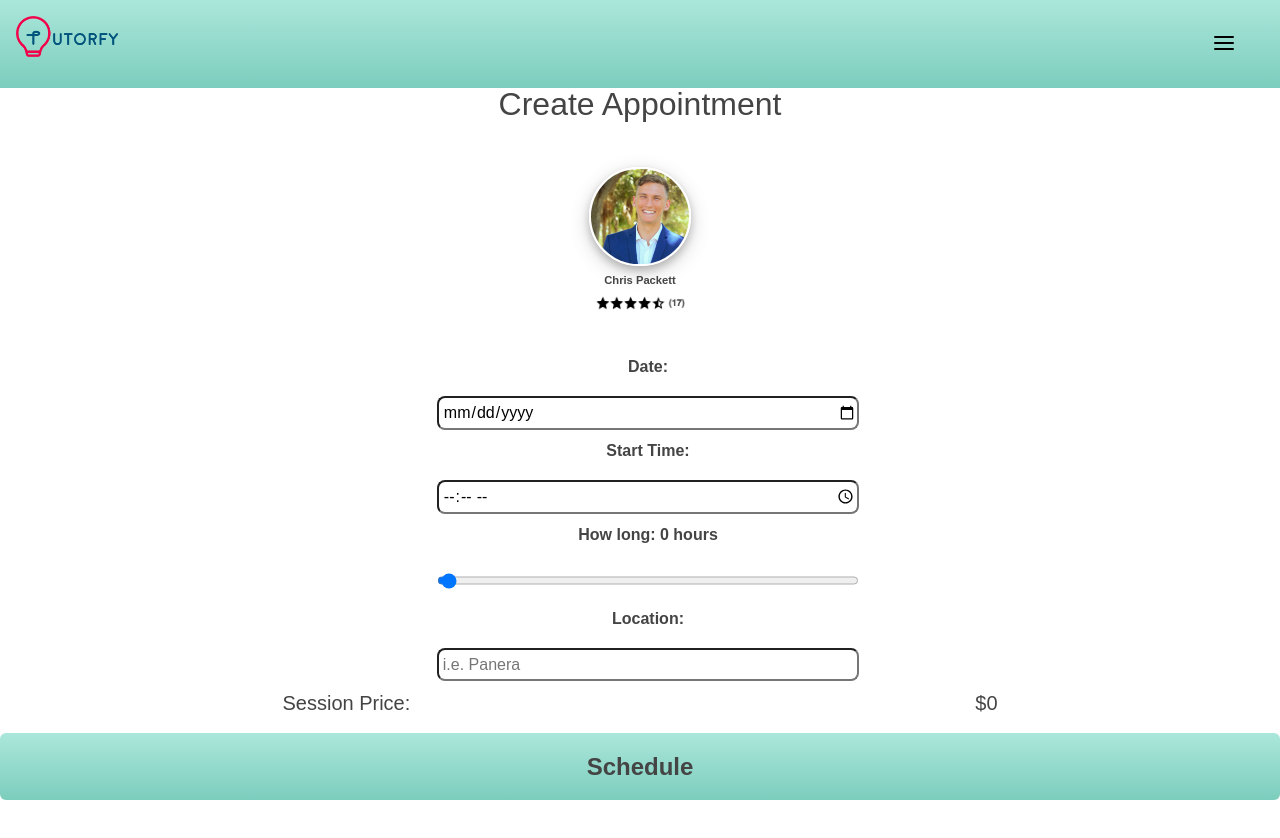
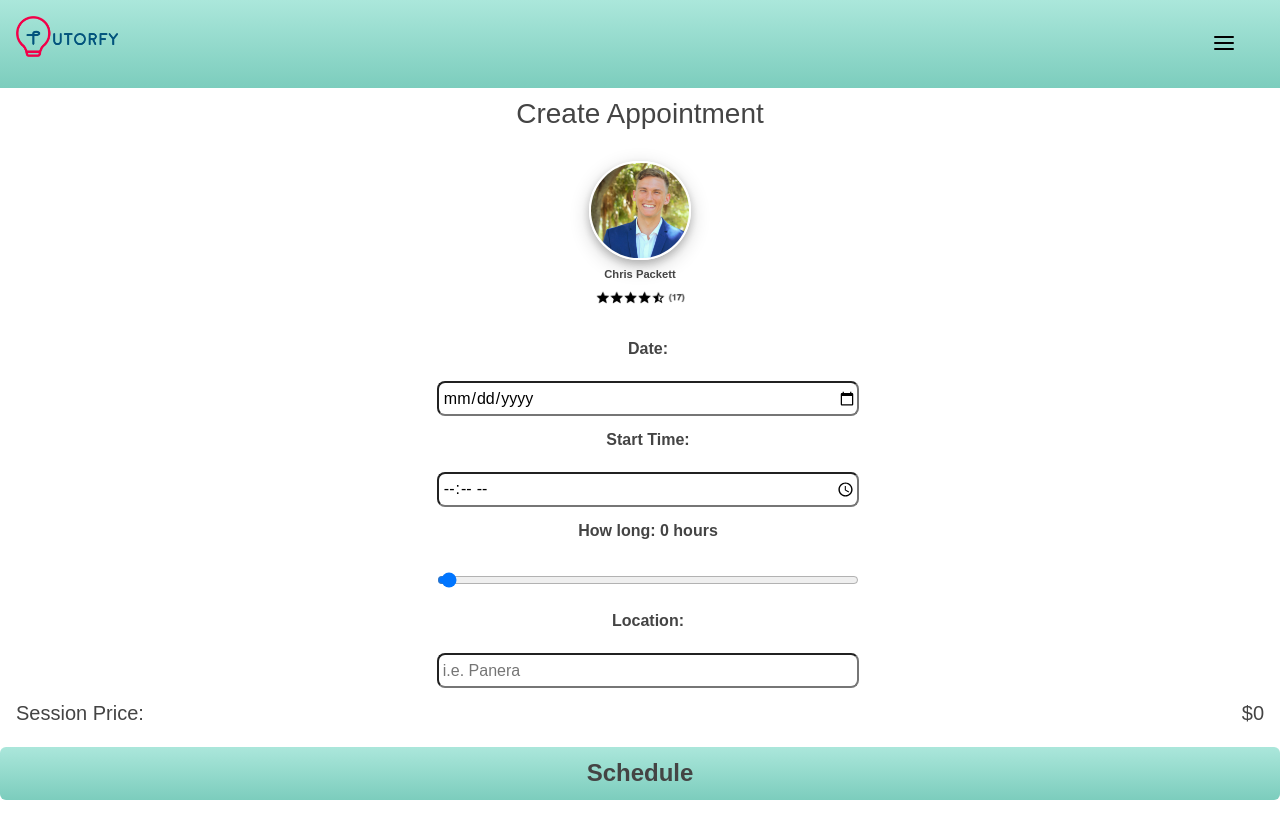
Before and after one commit to chris-packett/tutorfy, a React (Create React App) app: page /appointment/add in a window 1280 px wide. Shown: the top 838 px of the page. Built offline with nearby package versions, Linux system fonts and the light colour scheme; the HTML template or start-up script is replaced by a standard one.

Commit message:
updated CSS for add appointment page, also formatted apptLength better

```diff
--- a/src/App.css
+++ b/src/App.css
@@ -26,7 +26,7 @@
 }
 
 .appointment-header {
-    height: 5%;
+    height: 6%;
     width: 100%;
     display: flex;
     justify-content: center;
@@ -66,7 +66,7 @@
 
 
 .appointment-form-container {
-    height: 62.5%;
+    height: 65%;
     width: 100%;
 }
 
@@ -99,17 +99,13 @@
     color: #444444;
     display: flex;
     align-items: center;
-    justify-content: space-around;
+    justify-content: space-between;
+    padding: 1em;
 }
-
-/* .schedule-appointment-button-container {
-    width: 100%;
-    height: 15%;
-} */
 
 .schedule-appointment-button {
     width: 100%;
-    height: 15%;
+    height: 11.5%;
     background-image: linear-gradient(#ABE7DB, #7CCDBD);
     border: none;
     color: #444444;
--- a/src/components/Appointments/AppointmentForm.js
+++ b/src/components/Appointments/AppointmentForm.js
@@ -42,14 +42,24 @@ class AppointmentForm extends Component {
     }
 
     formatAppointmentLength = () => {
-        if (this.state.appointmentLength === "1") {
-            return `${this.state.appointmentLength} hour`
+        let total = this.state.appointmentLength
+
+        if (total === "0.5") {
+            let minutes = (total * 60);
+            return `${minutes} minutes`
         }
-        else if (this.state.appointmentLength % 1 === 0) {
-            return `${this.state.appointmentLength} hours`
+        else if (total === "1") {
+            return `${total} hour`
+        }
+        else if (total === "1.5") {
+            let hours = Math.floor(total)
+            let minutes = (total - hours) * 60
+            return `${hours} hour and ${minutes} minutes`
+        }
+        else if (total % 1 === 0) {
+            return `${total} hours`
         }
         else {
-            let total = this.state.appointmentLength
             let hours = Math.floor(total)
             let minutes = (total - hours) * 60
             return `${hours} hours and ${minutes} minutes`
--- a/src/components/Appointments/AppointmentHeader.js
+++ b/src/components/Appointments/AppointmentHeader.js
@@ -4,7 +4,7 @@ class AppointmentHeader extends Component {
     render() {
         return (
             <div className="appointment-header">
-                <h2 className="appointment-header-text">Create Appointment</h2>
+                <h3 className="appointment-header-text">Create Appointment</h3>
             </div>
         );
     }
```
